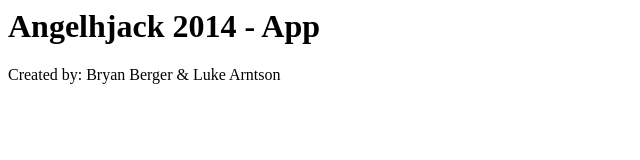
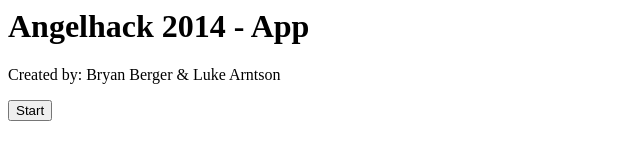
Before and after one commit to bryanberger/AngelHack-app, a plain HTML site: page web/index.html in a window 1280 px wide. Shown: the whole page, without its empty margins (0-640 px from the left). Drawn offline with Linux system fonts and the light colour scheme.

Commit message:
Added looping

```diff
--- a/web/index.html
+++ b/web/index.html
@@ -1,9 +1,12 @@
 <html>
 <head>
 <title>Angelhack 2014 - App</title>
+<script src="libs/jquery-2.1.1.min.js"></script>
+<script src="main.js"></script>
 </head>
 <body>
-<h1>Angelhjack 2014 - App</h1>
+<h1>Angelhack 2014 - App</h1>
 <p>Created by: Bryan Berger & Luke Arntson</p>
+<input id="startButton" type="button" value="Start"></input>
 </body>
 </html>
```
